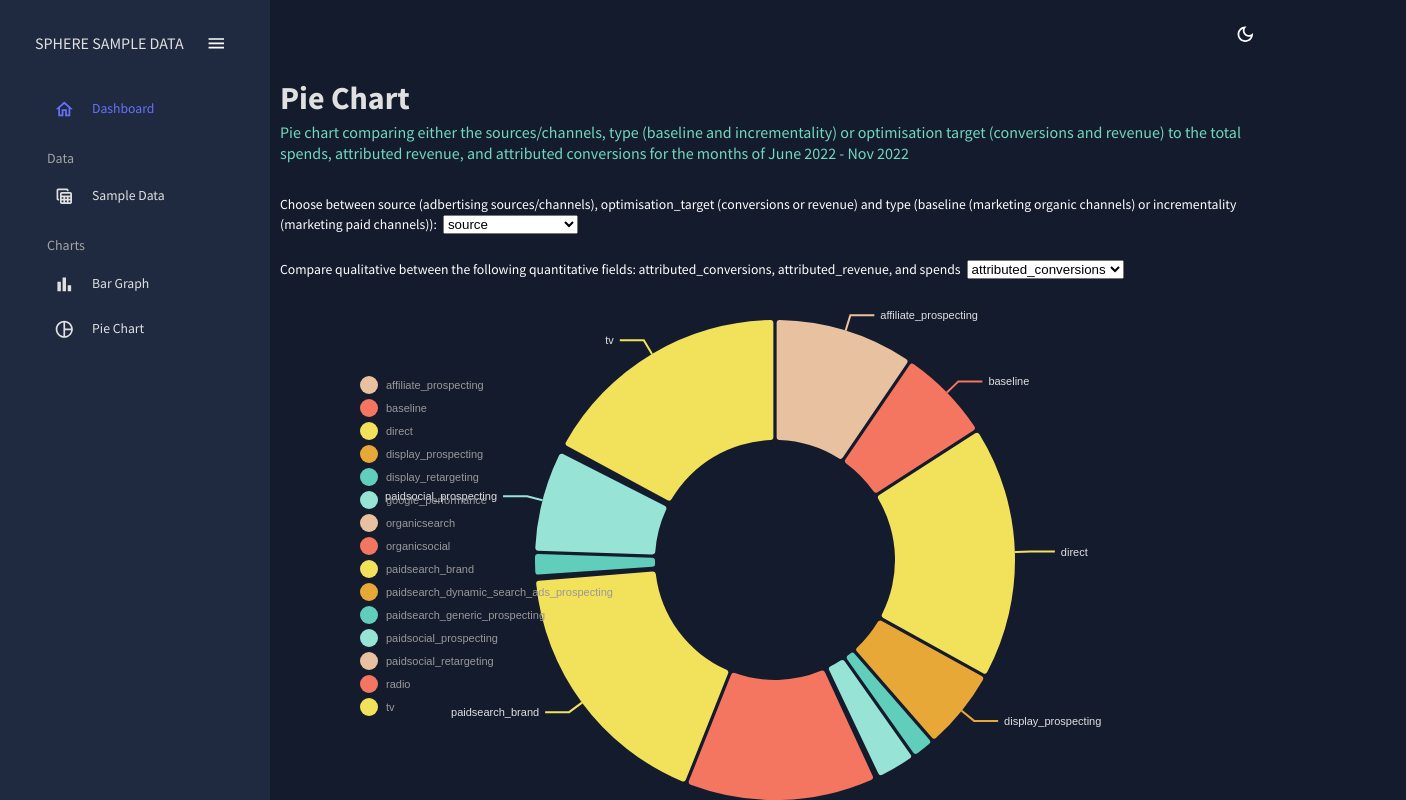
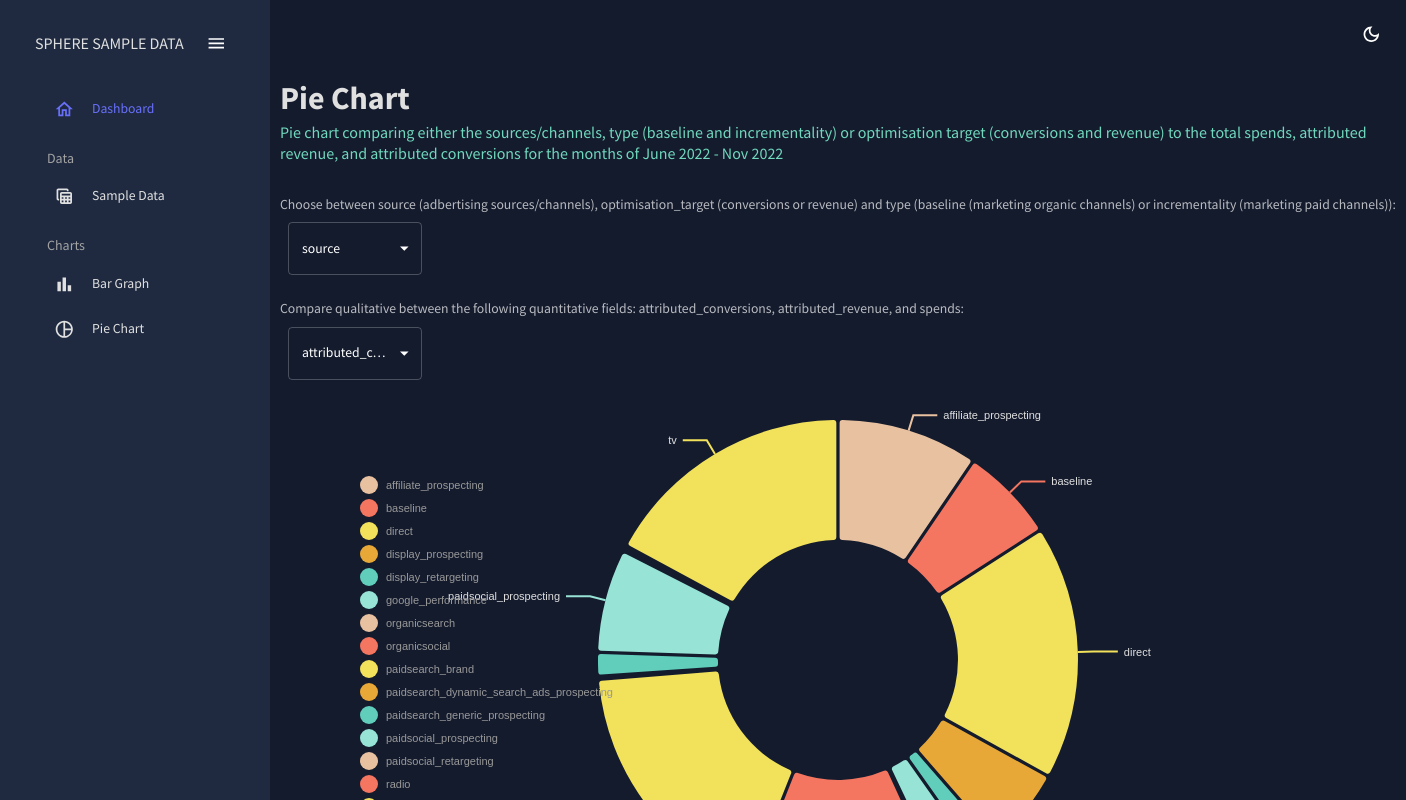
Before and after one commit to marishkazachariah/adtriba-code-challenge, a React (Create React App) app: page /pie in a window 1280 px wide. Shown: the top 800 px of the page, 1406 px wide, since content can reach past the window. Built offline with nearby package versions, Linux system fonts and the light colour scheme.

Commit message:
add mui dropdown components for pie chart

```diff
--- a/src/components/PieChart.jsx
+++ b/src/components/PieChart.jsx
@@ -1,6 +1,6 @@
 import { ResponsivePie } from '@nivo/pie'
 import { tokens } from '../theme'
-import { Box, useTheme } from '@mui/material'
+import { Box, InputLabel, MenuItem, Select, useTheme } from '@mui/material'
 import { mockData } from '../data/mockData'
 import { useState } from 'react'
 import { transformPieChartData } from '../utils'
@@ -13,49 +13,50 @@ const PieChart = ({ isDashboard = false }) => {
   const colors = tokens(theme.palette.mode)
   const [valueType, setValueType] = useState('source')
   const [valueNum, setValueNum] = useState('attributed_conversions')
-
   return (
     <>
       {!isDashboard && (
         <Box display="flex" flexDirection="column" gap={3}>
           <Box>
-            <label htmlFor="dropDownValTypeOptions">
+            <InputLabel htmlFor="dropDownValTypeOptions">
               Choose between source (adbertising sources/channels), optimisation_target (conversions
               or revenue) and type (baseline (marketing organic channels) or incrementality
               (marketing paid channels)):
-            </label>
-            <select
+            </InputLabel>
+            <Select
               name="dropDownValTypeOptions"
-              style={{ marginLeft: 6 }}
+              sx={{ marginLeft: 1, width: '12%', mt: 1 }}
+              defaultValue={valueType}
               onChange={(e) => {
                 setValueType(e.target.value)
               }}
             >
               {dropDownTypeOptions.map((opt) => (
-                <option value={opt} key={opt}>
+                <MenuItem value={opt} key={opt}>
                   {opt}
-                </option>
+                </MenuItem>
               ))}
-            </select>
+            </Select>
           </Box>
           <Box>
-            <label htmlFor="dropDownNumTypeOptions">
+            <InputLabel htmlFor="dropDownNumTypeOptions" sx>
               Compare qualitative between the following quantitative fields: attributed_conversions,
-              attributed_revenue, and spends
-            </label>
-            <select
-              name="dropDownNumTypeOptions"
-              style={{ marginLeft: 6 }}
+              attributed_revenue, and spends:
+            </InputLabel>
+            <Select
+              name="dropDownValTypeOptions"
+              sx={{ marginLeft: 1, width: '12%', mt: 1 }}
+              defaultValue={valueNum}
               onChange={(e) => {
                 setValueNum(e.target.value)
               }}
             >
               {dropDownNumOptions.map((opt) => (
-                <option value={opt} key={opt}>
+                <MenuItem value={opt} key={opt}>
                   {opt}
-                </option>
+                </MenuItem>
               ))}
-            </select>
+            </Select>
           </Box>
         </Box>
       )}
```
